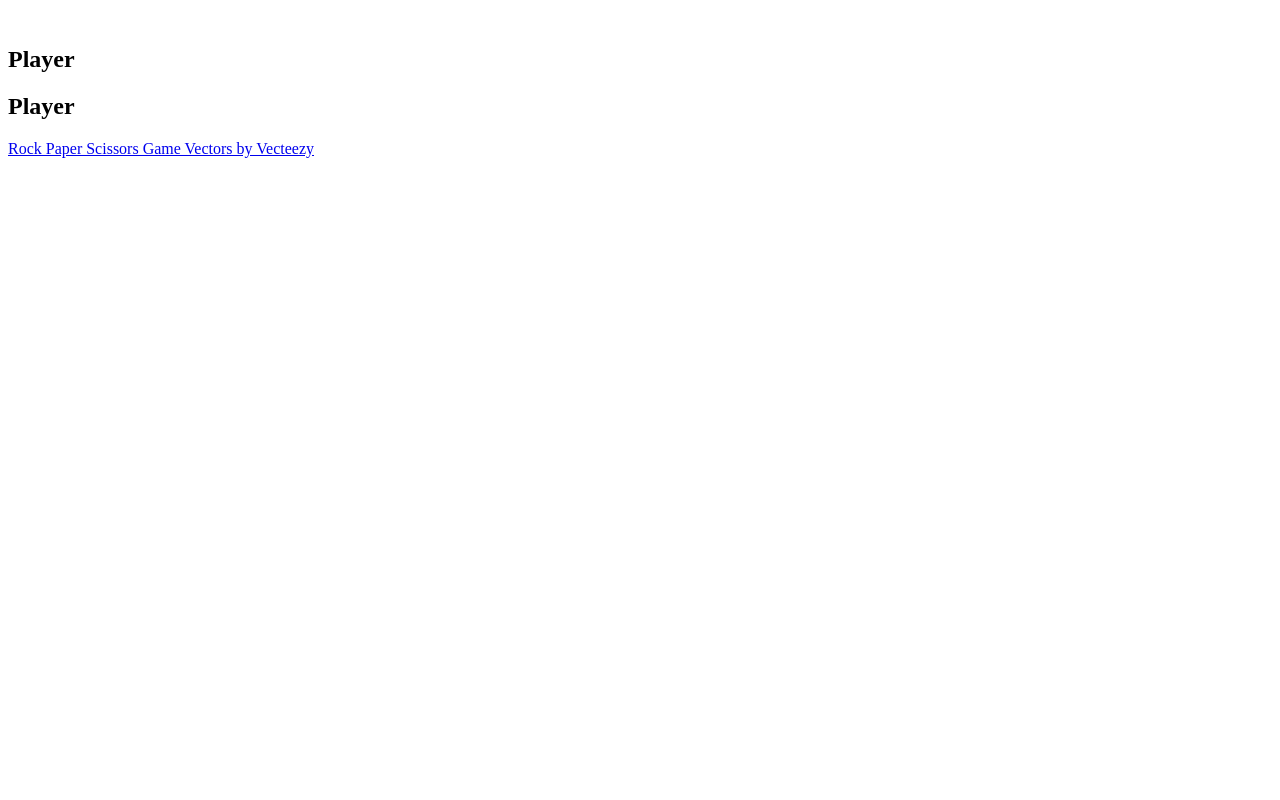
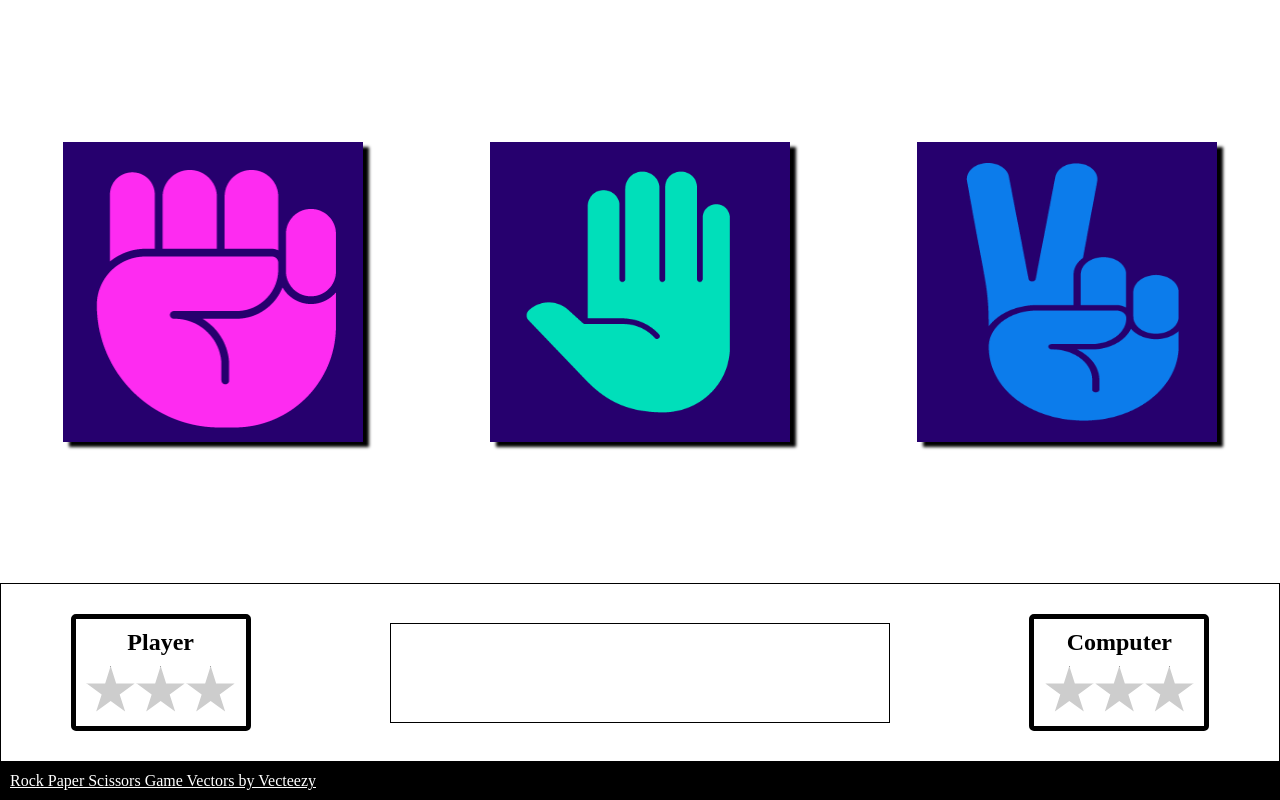
Before and after one commit to greenzombie123/rockpaperscissors2, a plain HTML site: page index.html in a window 1280 px wide. Drawn offline with Linux system fonts and the light colour scheme.

Commit message:
Style the webpage with CSS

```diff
--- a/index.html
+++ b/index.html
@@ -10,7 +10,7 @@
 <body>
     <main>
         <div class="topContainer">
-            <img src="" alt=""><img src="" alt=""><img src="" alt="">
+            <img src="./assets/rock.png" alt=""><img src="./assets/paper.png" alt=""><img src="./assets/scissors.png" alt="">
         </div>
         <div class="bottomContainer">
             <div id="playerScoreBoard" class="scoreBoard">
@@ -25,7 +25,7 @@
 
             </div>
             <div id="ComputerScoreBoard" class="scoreBoard">
-                <h2>Player</h2>
+                <h2>Computer</h2>
                 <div class="score">
                     <div class="star"></div>
                     <div class="star"></div>
--- a/style.css
+++ b/style.css
@@ -1,5 +1,77 @@
-/* * {
+* {
 	margin:0;
 	padding:0;
 	box-sizing:border-box;
-} */
+}
+
+body{
+    display: flex;
+    flex-direction: column;
+    height: 100vh;
+}
+
+main{
+    display: flex;
+    flex-direction: column;
+    flex: 1;
+}
+
+.topContainer{
+    display: flex;
+    justify-content: space-around;
+    align-items: center;
+    flex: 1;
+    /* border: 1px solid black; */
+}
+
+img{
+    width: 300px;
+    height: 300px;
+    box-shadow: 6px 5px 3px 0px black;
+}
+
+.bottomContainer{
+    display: flex;
+    justify-content: space-around;
+    align-items: center;
+    border: 1px solid black;
+    padding: 30px 0;
+}
+
+.scoreBoard{
+    border-radius: 5px;
+    border: 5px solid black;
+    padding: 10px;
+    text-align: center;
+}
+
+.scoreBoard h2{
+    margin-bottom: 10px;
+}
+
+.score{
+    display: flex;
+}
+
+.star{
+    height: 50px;
+    width: 50px;
+    background-color: rgb(205, 205, 205);
+    clip-path: polygon(50% 0%, 61% 35%, 98% 35%, 68% 57%, 79% 91%, 50% 70%, 21% 91%, 32% 57%, 2% 35%, 39% 35%);
+    border: 1px solid black;
+}
+
+.popUp{
+    border: 1px solid black;
+    width: 500px;
+    height: 100px;
+}
+
+footer{
+    background-color: black;
+    padding: 10px;
+}
+
+footer a{
+    color: white;
+}
```
